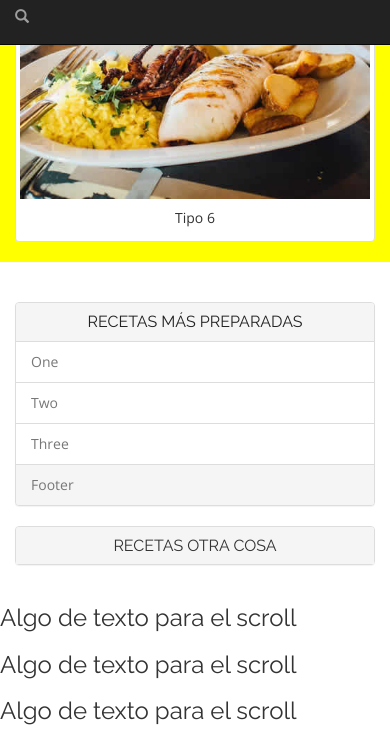
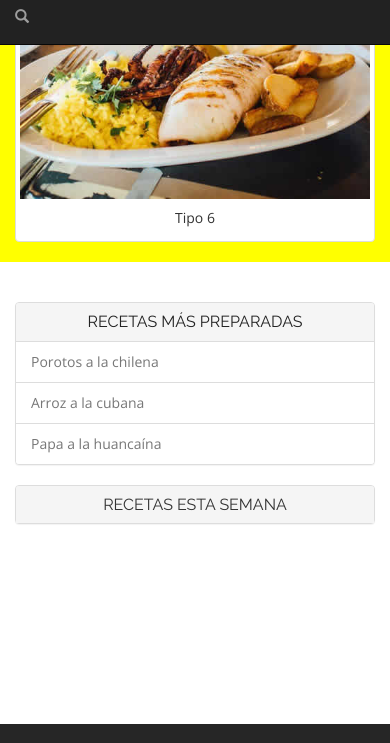
Before and after one commit to Rodrigo-Carvajal/ProyectoTW, a plain HTML site: page index.html in a window 390 px wide. Both pictures are taken after a click on the link "RECETAS MÁS PREPARADAS". Shown: the part 1694-2437 px from the top of the page. Drawn offline with nearby package versions, Linux system fonts and the light colour scheme.

Commit message:
Elementos Menús principales
Se retocaron los menús desplegables para mostrar nombres de comidas que sí existen

```diff
--- a/index.html
+++ b/index.html
@@ -116,11 +116,10 @@
           </div>
           <div id="collapse1" class="panel-collapse collapse">
             <ul class="list-group">
-              <li class="list-group-item">One</li>
-              <li class="list-group-item">Two</li>
-              <li class="list-group-item">Three</li>
+              <li class="list-group-item">Porotos a la chilena</li>
+              <li class="list-group-item">Arroz a la cubana</li>
+              <li class="list-group-item">Papa a la huancaína</li>
             </ul>
-            <div class="panel-footer">Footer</div>
           </div>
         </div>
       </div>
@@ -130,34 +129,24 @@
         <div class="panel panel-default">
           <div class="panel-heading">
             <h4 class="panel-title text-center">
-              <a data-toggle="collapse" href="#collapse2">Recetas otra cosa</a>
+              <a data-toggle="collapse" href="#collapse2">Recetas esta semana</a>
             </h4>
           </div>
           <div id="collapse2" class="panel-collapse collapse">
             <ul class="list-group">
-              <li class="list-group-item">One</li>
-              <li class="list-group-item">Two</li>
-              <li class="list-group-item">Three</li>
+              <li class="list-group-item">Ají de gallina</li>
+              <li class="list-group-item">Ceviche de pulpo</li>
+              <li class="list-group-item">Bistec a lo pobre</li>
             </ul>
-            <div class="panel-footer">Footer</div>
           </div>
         </div>
       </div>
     </div>
   </div>
+  <!-- Sección con espacio para más ideas en el futuro -->
   <div class="row">
-    <h3>Algo de texto para el scroll</h3>
-    <h3>Algo de texto para el scroll</h3>
-    <h3>Algo de texto para el scroll</h3>
-    <h3>Algo de texto para el scroll</h3>
-    <h3>Algo de texto para el scroll</h3>
-    <h3>Algo de texto para el scroll</h3>
-    <h3>Algo de texto para el scroll</h3>
-    <h3>Algo de texto para el scroll</h3>
-    <h3>Algo de texto para el scroll</h3>
-    <h3>Algo de texto para el scroll</h3>
-    <h3>Algo de texto para el scroll</h3>
-    <h3>Algo de texto para el scroll</h3>
+    <!-- Espacio en blanco -->
+    <div style="height: 180px;"></div>
   </div>
 </div>
 
```
